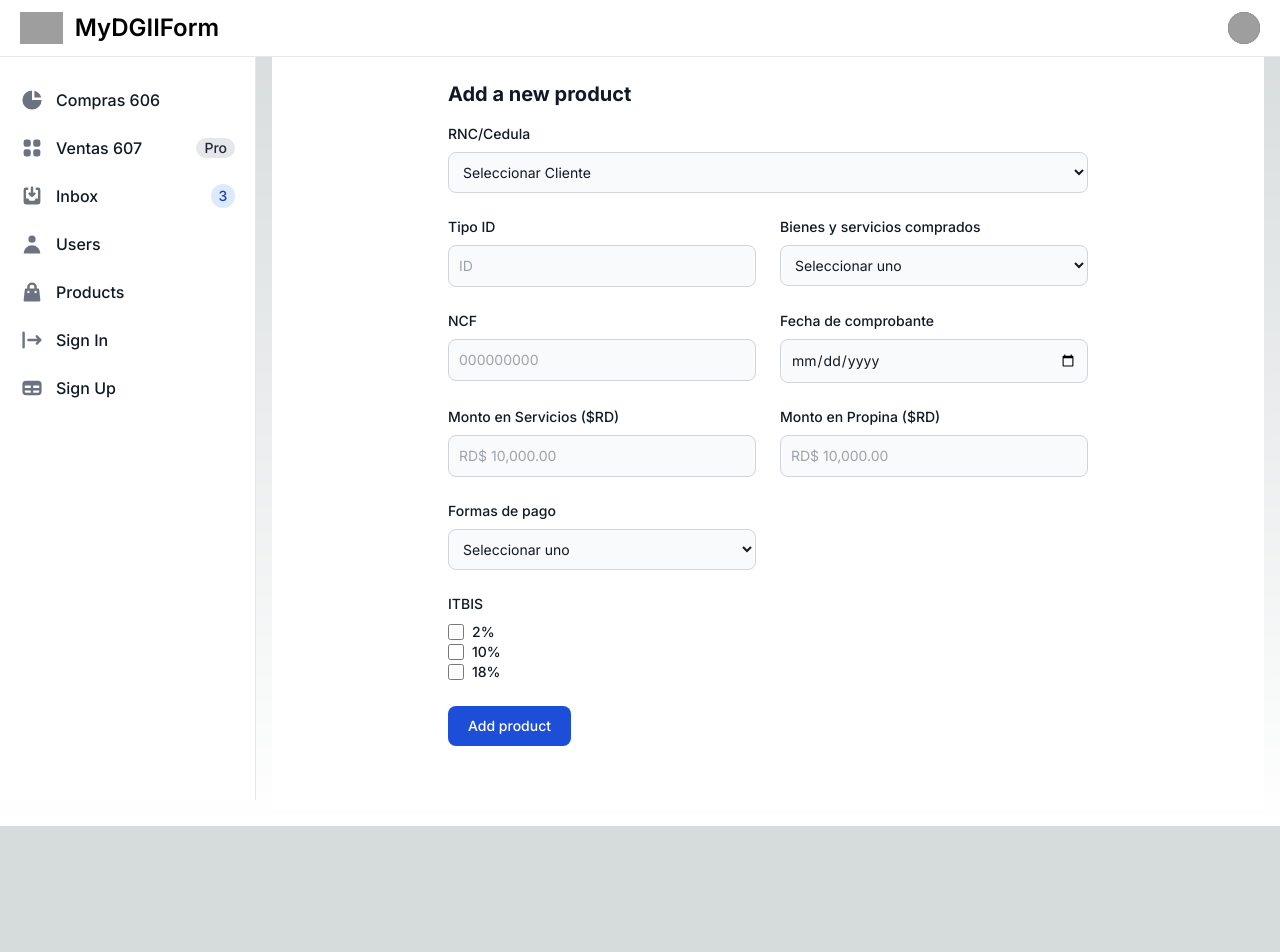
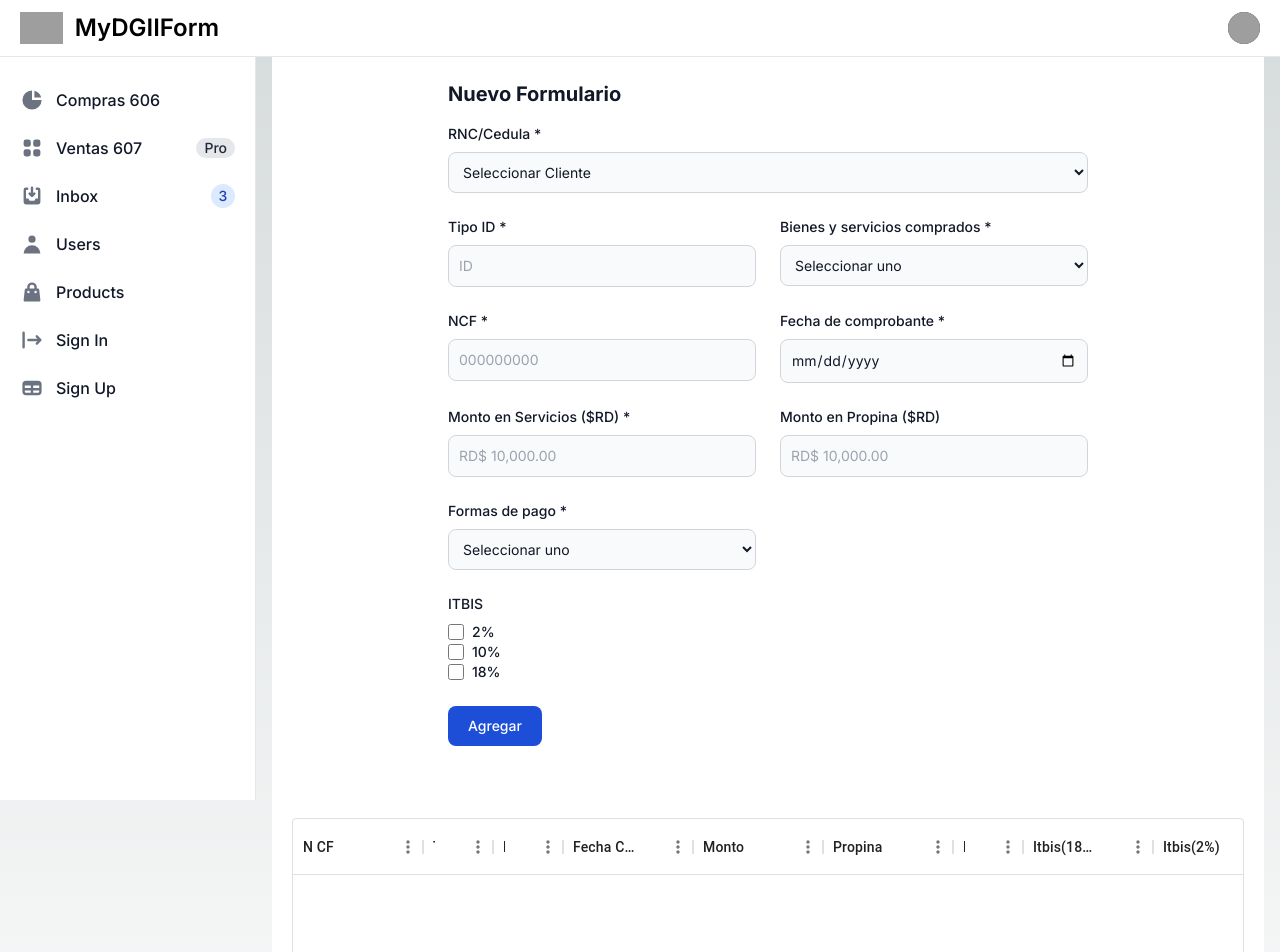
Before and after one commit to Gnova09/MydgiiForm, a Next.js app: page /pages/home/606/new in a window 1280 px wide. Shown: the top 952 px of the page. Before the commit the page ends 826 px from the top, so only its background shows below. Built offline with nearby package versions, Linux system fonts and the light colour scheme; grey boxes are pictures that could not be loaded.

Commit message:
some changes

```diff
--- a/app/db/firebase.js
+++ b/app/db/firebase.js
@@ -1,12 +1,8 @@
 // Import the functions you need from the SDKs you need
 import { initializeApp } from "firebase/app";
-import { getAnalytics } from "firebase/analytics";
-import { getDatabase } from "firebase/database"
-// TODO: Add SDKs for Firebase products that you want to use
-// https://firebase.google.com/docs/web/setup#available-libraries
+import { getFirestore } from "firebase/firestore";
 
 // Your web app's Firebase configuration
-// For Firebase JS SDK v7.20.0 and later, measurementId is optional
 const firebaseConfig = {
     apiKey: "AIzaSyC1lKtFXFXy83bdmINQ1WwKXH9KT-sdBbM",
     databaseURL: "https://mydgiiapp-default-rtdb.firebaseio.com/",
@@ -20,8 +16,7 @@ const firebaseConfig = {
 
 // Initialize Firebase
 const app = initializeApp(firebaseConfig);
-//const analytics = getAnalytics(app);
-const db = getDatabase(app)
+const db = getFirestore(app);
 
 export {
     db,
--- /dev/null
+++ b/app/pages/home/606/components/ptable.js
@@ -0,0 +1,31 @@
+"use client"
+import React from 'react'
+import DataTable from './table'
+
+const column = [
+
+    { field: 'id', headerName: '#', width: 170 },
+    { field: 'cliente', headerName: 'Cliente', width: 170 },
+    { field: 'dateCreated', headerName: 'Fecha creacion', width: 130 },
+    { field: 'totalRow', headerName: 'Cantidad de registros', type: 'number', width: 170 },
+    {
+        field: 'actions',
+        headerName: 'Actions',
+        width: 150,
+        renderCell: (params) => (
+            <button variant="contained" color="primary" onClick={() => console.log("clic")}>
+                Download
+            </button>
+        ),
+    },
+
+]
+
+export default  function Ptable({row}) {
+
+    return(
+        <div className='w-full px-5'>
+                <DataTable column={column} row={row} />
+        </div>
+    )
+}
--- a/app/pages/home/606/components/table.js
+++ b/app/pages/home/606/components/table.js
@@ -4,7 +4,7 @@ import * as React from 'react';
 import { DataGrid } from '@mui/x-data-grid';
 import useAppContext from '@/app/context/context';
 
-const columns = [
+/* const columns = [
   { field: 'id', headerName: 'ID', width: 70 },
   { field: 'cliente', headerName: 'Cliente', width: 130 },
   { field: 'date', headerName: 'Fecha creacion', width: 130 },
@@ -15,16 +15,18 @@ const columns = [
     width: 190,
   },
 
-];
+]; */
 
 
-export default  function DataTable() {
-  const {form606Data} =  useAppContext()
+export default  function DataTable({column, row}) {
+
+
   return (
     <div style={{ height: 400, width: '100%' }}>
       <DataGrid
-        rows={form606Data}
-        columns={columns}
+        rows={row}
+        columns={column}
+
         initialState={{
           pagination: {
             paginationModel: { page: 0, pageSize: 5 },
--- a/app/pages/home/606/new/page.js
+++ b/app/pages/home/606/new/page.js
@@ -1,31 +1,81 @@
 "use client"
-import React, { useState } from 'react'
-import Btn from '../components/btn'
+import React, { useState, useEffect } from 'react'
+import DataTable from '../components/table'
+import useAppContext from '@/app/context/context'
+import { newForm606 } from '@/app/db/controllers/userdata'
+
+
+const column = [
+    { field: 'id', headerName: 'N   CF', width: 130 },
+    { field: 'ID', headerName: 'Tipo ID', width: 70 },
+    { field: 'bienes', headerName: 'Bienes', width: 70 },
+    { field: 'Date', headerName: 'Fecha Comprobante', width: 130 },
+    { field: 'Monto', headerName: 'Monto', width: 130 },
+    { field: 'propina', headerName: 'Propina', width: 130 },
+    { field: 'Fpago', headerName: 'Forma de pago', width: 70 },
+    { field: 'Itbis', headerName: 'Itbis(18%)', width: 130 },
+    { field: 'Itbis2', headerName: 'Itbis(2%)', width: 130 },
+    { field: 'Itbis10', headerName: 'Itbis(10%)', width: 130 },
+
+]
+
+const today = new Date();
+const year = today.getFullYear().toString();
+const month = (today.getMonth() + 1).toString().padStart(2, '0');
+
+const dateCreated = `${year}/${month}`;
 
 export default function pages() {
 
+    const { clientes } = useAppContext()
     const [cliente, setcliente] = useState("")
-    const [ID, setID] = useState("")
-    const [bienes, setbienes] = useState("")
-    const [NCF, setNCF] = useState("")
-    const [Date, setDate] = useState("")
-    const [Monto, setMonto] = useState("")
-    const [propina, setpropina] = useState("")
-    const [Fpago, setFpago] = useState("")
+    const [row, setrow] = useState([])
+    const [form606, setform606] = useState({
+        cliente,
+        dateCreated,
+        totalRow: row.length,
+        row
+    });
+    const [ID, setID] = useState()
+    const [bienes, setbienes] = useState()
+    const [NCF, setNCF] = useState()
+    const [Date, setDate] = useState()
+    const [Monto, setMonto] = useState()
+    const [propina, setpropina] = useState()
+    const [Fpago, setFpago] = useState()
     const [Itbis, setItbis] = useState(false)
     const [Itbis2, setItbis2] = useState(false)
     const [Itbis10, setItbis10] = useState(false)
 
+
+    useEffect(() => {
+        setform606({
+            ...form606,
+            cliente,
+            totalRow: row.length,
+            row
+        })
+    }, [row])
+
+    const handleReset = () => {
+        setID("");
+        setbienes("")
+        setNCF('');
+        setDate("")
+        setMonto("")
+        setpropina('');
+        setFpago('');
+        setItbis2(false);
+        setItbis10(false);
+        setItbis(false);
+    };
+
     const handleSubmit = (e) => {
         e.preventDefault()
-        console.log([
+        setrow([
+            ...row,
             {
-                idForm: 1,
-                cliente,
-                Datecreated,
-                row: [
-                    {
-
+                id: NCF,
                 ID,
                 bienes,
                 NCF,
@@ -33,65 +83,66 @@ export default function pages() {
                 Monto,
                 propina,
                 Fpago,
-                        Itbis,
-                        Itbis2,
-                        Itbis10
-                    },
-                    {
+                Itbis: Itbis ? Monto * 0.18 : 0,
+                Itbis2: Itbis2 ? Monto * 0.02 : 0,
+                Itbis10: Itbis10 ? Monto * 0.10 : 0
+            }
+        ])
+        handleReset()
+    }
 
-                        ID,
-                        bienes,
-                        NCF,
-                        Date,
-                        Monto,
-                        propina,
-                        Fpago,
-                        Itbis,
-                        Itbis2,
-                        Itbis10
-                    },
-                ]
-            }
-        ]
-        )
+    const handleFinish = async (e) => {
+
+       await  newForm606(form606);
+
+        window.location.href = '/pages/home/606';
     }
 
     return (
         <section class="bg-white dark:bg-gray-900">
             <div class="py-8 px-4 mx-auto max-w-2xl lg:py-16">
-                <h2 class="mb-4 text-xl font-bold text-gray-900 dark:text-white">Add a new product</h2>
-                <form action="#" onSubmit={handleSubmit}>
+                <h2 class="mb-4 text-xl font-bold text-gray-900 dark:text-white">Nuevo Formulario</h2>
+                <form onSubmit={handleSubmit}>
                     <div class="grid gap-4 sm:grid-cols-2 sm:gap-6">
 
                         {/* RNC/Cedula */}
                         <div class="sm:col-span-2">
-                            <label for="name" class="block mb-2 text-sm font-medium text-gray-900 dark:text-white">RNC/Cedula</label>
-                            <select id="category" required
+                            <label for="name" class="block mb-2 text-sm font-medium text-gray-900 dark:text-white">RNC/Cedula *</label>
+                            <select id="category"
                                 onChange={(event) => setcliente(event.target.value)}
+                                disabled={cliente === "" ? false : true}
+                                required
                                 class="bg-gray-50 border border-gray-300 text-gray-900 text-sm rounded-lg focus:ring-primary-500 focus:border-primary-500 block w-full p-2.5 dark:bg-gray-700 dark:border-gray-600 dark:placeholder-gray-400 dark:text-white dark:focus:ring-primary-500 dark:focus:border-primary-500">
-                                <option selected="">Seleccionar Cliente</option>
-                                <option value="1">cliente 1</option>
-                                <option value="2">cliente 1</option>
-                                <option value="3">cliente 1</option>
-                                <option value="4">cliente 1</option>
+                                <option value="">Seleccionar Cliente</option>
+                                {
+                                    clientes.map(({ name, rnc }) => {
+
+                                        return <option value={rnc}>{`${name} - ${rnc}`}</option>
+                                    })
+                                }
+
                             </select>
                         </div>
 
                         {/* Tipo de ID */}
                         <div class="w-full">
-                            <label for="TID" class="block mb-2 text-sm font-medium text-gray-900 dark:text-white">Tipo ID</label>
+                            <label for="TID" class="block mb-2 text-sm font-medium text-gray-900 dark:text-white">Tipo ID *</label>
                             <input type="number"
                                 onChange={(event) => setID(event.target.value)}
-                                name="TID" id="TID" class="bg-gray-50 border border-gray-300 text-gray-900 text-sm rounded-lg focus:ring-primary-600 focus:border-primary-600 block w-full p-2.5 dark:bg-gray-700 dark:border-gray-600 dark:placeholder-gray-400 dark:text-white dark:focus:ring-primary-500 dark:focus:border-primary-500" placeholder="ID" required="" />
+                                value={ID}
+                                required
+                                name="TID" id="TID" class="bg-gray-50 border border-gray-300 text-gray-900 text-sm rounded-lg focus:ring-primary-600 focus:border-primary-600 block w-full p-2.5 dark:bg-gray-700 dark:border-gray-600 dark:placeholder-gray-400 dark:text-white dark:focus:ring-primary-500 dark:focus:border-primary-500" placeholder="ID" />
                         </div>
 
                         {/*Bienes y servicios */}
                         <div>
-                            <label for="category" class="block mb-2 text-sm font-medium text-gray-900 dark:text-white">Bienes y servicios comprados</label>
+                            <label for="category" class="block mb-2 text-sm font-medium text-gray-900 dark:text-white">Bienes y servicios comprados *</label>
                             <select
+                                required
                                 onChange={(event) => setbienes(event.target.value)}
+                                value={bienes}
                                 id="category" class="bg-gray-50 border border-gray-300 text-gray-900 text-sm rounded-lg focus:ring-primary-500 focus:border-primary-500 block w-full p-2.5 dark:bg-gray-700 dark:border-gray-600 dark:placeholder-gray-400 dark:text-white dark:focus:ring-primary-500 dark:focus:border-primary-500">
-                                <option selected="">Seleccionar uno </option>
+                                <option value="">Seleccionar uno </option>
                                 <option value="01">01-Gastos de personal</option>
                                 <option value="02">02-Gastos por trabajos, suministros y servicios</option>
                                 <option value="03">03-Arrendamientos</option>
@@ -108,42 +159,52 @@ export default function pages() {
 
                         {/*NCF */}
                         <div class="w-full">
-                            <label for="NCF" class="block mb-2 text-sm font-medium text-gray-900 dark:text-white">NCF</label>
+                            <label for="NCF" class="block mb-2 text-sm font-medium text-gray-900 dark:text-white">NCF *</label>
                             <input type="text"
+                                required
+                                value={NCF}
                                 onChange={(event) => setNCF(event.target.value)}
-                                name="NCF" id="NCF" class="bg-gray-50 border border-gray-300 text-gray-900 text-sm rounded-lg focus:ring-primary-600 focus:border-primary-600 block w-full p-2.5 dark:bg-gray-700 dark:border-gray-600 dark:placeholder-gray-400 dark:text-white dark:focus:ring-primary-500 dark:focus:border-primary-500" placeholder="000000000" required="" />
+                                name="NCF" id="NCF" class="bg-gray-50 border border-gray-300 text-gray-900 text-sm rounded-lg focus:ring-primary-600 focus:border-primary-600 block w-full p-2.5 dark:bg-gray-700 dark:border-gray-600 dark:placeholder-gray-400 dark:text-white dark:focus:ring-primary-500 dark:focus:border-primary-500" placeholder="000000000" />
                         </div>
 
                         {/*Fechas */}
                         <div class="w-full">
-                            <label for="Fcomprobante" class="block mb-2 text-sm font-medium text-gray-900 dark:text-white">Fecha de comprobante</label>
+                            <label for="Fcomprobante" class="block mb-2 text-sm font-medium text-gray-900 dark:text-white">Fecha de comprobante *</label>
                             <input type="date"
+                                required
+                                value={Date}
                                 onChange={(event) => setDate(event.target.value)}
-                                name="Fcomprobante" id="Fcomprobante" class="bg-gray-50 border border-gray-300 text-gray-900 text-sm rounded-lg focus:ring-primary-600 focus:border-primary-600 block w-full p-2.5 dark:bg-gray-700 dark:border-gray-600 dark:placeholder-gray-400 dark:text-white dark:focus:ring-primary-500 dark:focus:border-primary-500" placeholder="000000000" required="" />
+                                name="Fcomprobante" id="Fcomprobante" class="bg-gray-50 border border-gray-300 text-gray-900 text-sm rounded-lg focus:ring-primary-600 focus:border-primary-600 block w-full p-2.5 dark:bg-gray-700 dark:border-gray-600 dark:placeholder-gray-400 dark:text-white dark:focus:ring-primary-500 dark:focus:border-primary-500" placeholder="000000000" />
                         </div>
 
 
                         {/*Montos */}
                         <div>
-                            <label for="Mservicios" class="block mb-2 text-sm font-medium text-gray-900 dark:text-white">Monto en Servicios ($RD)</label>
+                            <label for="Mservicios" class="block mb-2 text-sm font-medium text-gray-900 dark:text-white">Monto en Servicios ($RD) *</label>
                             <input
+                                required
+                                value={Monto}
                                 onChange={(event) => setMonto(event.target.value)}
-                                type="number" name="Mservicios" id="Mservicios" class="bg-gray-50 border border-gray-300 text-gray-900 text-sm rounded-lg focus:ring-primary-600 focus:border-primary-600 block w-full p-2.5 dark:bg-gray-700 dark:border-gray-600 dark:placeholder-gray-400 dark:text-white dark:focus:ring-primary-500 dark:focus:border-primary-500" placeholder="RD$ 10,000.00" required="" />
+                                type="number" name="Mservicios" id="Mservicios" class="bg-gray-50 border border-gray-300 text-gray-900 text-sm rounded-lg focus:ring-primary-600 focus:border-primary-600 block w-full p-2.5 dark:bg-gray-700 dark:border-gray-600 dark:placeholder-gray-400 dark:text-white dark:focus:ring-primary-500 dark:focus:border-primary-500" placeholder="RD$ 10,000.00" />
                         </div>
                         <div>
                             <label for="Propina" class="block mb-2 text-sm font-medium text-gray-900 dark:text-white">Monto en Propina ($RD)</label>
                             <input
+
+                                value={propina}
                                 onChange={(event) => setpropina(event.target.value)}
-                                type="number" name="Propina" id="Propina" class="bg-gray-50 border border-gray-300 text-gray-900 text-sm rounded-lg focus:ring-primary-600 focus:border-primary-600 block w-full p-2.5 dark:bg-gray-700 dark:border-gray-600 dark:placeholder-gray-400 dark:text-white dark:focus:ring-primary-500 dark:focus:border-primary-500" placeholder="RD$ 10,000.00" required="" />
+                                type="number" name="Propina" id="Propina" class="bg-gray-50 border border-gray-300 text-gray-900 text-sm rounded-lg focus:ring-primary-600 focus:border-primary-600 block w-full p-2.5 dark:bg-gray-700 dark:border-gray-600 dark:placeholder-gray-400 dark:text-white dark:focus:ring-primary-500 dark:focus:border-primary-500" placeholder="RD$ 10,000.00" />
                         </div>
 
                         {/*Forma de pago */}
                         <div>
-                            <label for="category" class="block mb-2 text-sm font-medium text-gray-900 dark:text-white">Formas de pago</label>
+                            <label for="category" class="block mb-2 text-sm font-medium text-gray-900 dark:text-white">Formas de pago *</label>
                             <select
+                                required
+                                value={Fpago}
                                 onChange={(event) => setFpago(event.target.value)}
                                 id="category" class="bg-gray-50 border border-gray-300 text-gray-900 text-sm rounded-lg focus:ring-primary-500 focus:border-primary-500 block w-full p-2.5 dark:bg-gray-700 dark:border-gray-600 dark:placeholder-gray-400 dark:text-white dark:focus:ring-primary-500 dark:focus:border-primary-500">
-                                <option selected="">Seleccionar uno </option>
+                                <option value="">Seleccionar uno </option>
                                 <option value="01">01-Efectivo</option>
                                 <option value="02">02-Cheques/Transferencias</option>
                                 <option value="03">03-Tarjeta de Credito/Debito</option>
@@ -159,18 +220,23 @@ export default function pages() {
                             <label for="Mservicios" class="block mb-2 text-sm font-medium text-gray-900 dark:text-white">ITBIS</label>
                             <div class="flex items-center ">
                                 <input
+
                                     onChange={(event) => setItbis2(event.target.value)}
+                                    checked={Itbis2 ? true : false}
                                     id="default-checkbox" type="checkbox" value={true} class="w-4 h-4 text-blue-600 bg-gray-100 border-gray-300 rounded focus:ring-blue-500 dark:focus:ring-blue-600 dark:ring-offset-gray-800 focus:ring-2 dark:bg-gray-700 dark:border-gray-600" />
                                 <label for="default-checkbox" class="ml-2 text-sm font-medium text-gray-900 dark:text-gray-300">2%</label>
                             </div>
                             <div class="flex items-center">
                                 <input
+                                    checked={Itbis10 ? true : false}
                                     onChange={(event) => setItbis10(event.target.value)}
                                     id="checked-checkbox" type="checkbox" value={true} class="w-4 h-4 text-blue-600 bg-gray-100 border-gray-300 rounded focus:ring-blue-500 dark:focus:ring-blue-600 dark:ring-offset-gray-800 focus:ring-2 dark:bg-gray-700 dark:border-gray-600" />
                                 <label for="checked-checkbox" class="ml-2 text-sm font-medium text-gray-900 dark:text-gray-300">10%</label>
                             </div>
                             <div class="flex items-center">
                                 <input
+
+                                    checked={Itbis ? true : false}
                                     onChange={(event) => setItbis(event.target.value)}
                                     id="checked-checkbox" type="checkbox" value={true} class="w-4 h-4 text-blue-600 bg-gray-100 border-gray-300 rounded focus:ring-blue-500 dark:focus:ring-blue-600 dark:ring-offset-gray-800 focus:ring-2 dark:bg-gray-700 dark:border-gray-600" />
                                 <label for="checked-checkbox" class="ml-2 text-sm font-medium text-gray-900 dark:text-gray-300">18%</label>
@@ -178,9 +244,19 @@ export default function pages() {
                         </div>
                     </div>
                     <button type="submit" class="inline-flex items-center px-5 py-2.5 mt-4 sm:mt-6 text-sm font-medium text-center text-white bg-primary-700 rounded-lg focus:ring-4 focus:ring-primary-200 dark:focus:ring-primary-900 hover:bg-primary-800">
-                        Add product
+                        Agregar
                     </button>
                 </form>
+            </div>
+            <div className='w-full px-5 mt-2'>
+
+                <DataTable column={column} row={row} />
+
+                <button
+                    onClick={handleFinish}
+                    class="inline-flex items-center px-5 py-2.5 mt-4 sm:mt-6 text-sm font-medium text-center text-white bg-primary-700 rounded-lg focus:ring-4 focus:ring-primary-200 dark:focus:ring-primary-900 hover:bg-primary-800">
+                    Finalizar
+                </button>
             </div>
         </section>
     )
--- a/app/pages/home/606/page.js
+++ b/app/pages/home/606/page.js
@@ -1,24 +1,45 @@
-"use client"
+
 import React from 'react'
-import DataTable from './components/table'
+import { getForm606 } from '@/app/db/controllers/userdata'
+import Ptable from './components/ptable'
 
-import { newForm606, newUser } from '@/app/db/controllers/userdata'
+const column = [
 
-export default function pages() {
-    const handleuser =()=>{
-       newForm606()
-    }
+    { field: 'cliente', headerName: 'Cliente', width: 170 },
+    { field: 'dateCreated', headerName: 'Fecha creacion', width: 130 },
+    { field: 'totalRow', headerName: 'Cantidad de registros', type: 'number', width: 170 },
+    {
+        field: 'actions',
+        headerName: 'Actions',
+        width: 150,
+        renderCell: (params) => (
+            <Button variant="contained" color="primary" onClick={() => console.log("clic")}>
+                Download
+            </Button>
+        ),
+    },
+
+]
+
+export default async function pages() {
+
+    let row = await getForm606()
+        .then((data) => {
+            return data
+        })
+
+    //console.log(row)
     return (
         <section class="flex bg-white min-h-screen flex-col items-center justify-center">
             <h1 className=' font-extrabold text-3xl m-10'>FORMULARIOS 606</h1>
 
-            <div className='w-full px-5'>
-                <DataTable />
-            </div>
 
-            <button onClick={handleuser} class="inline-flex items-center px-5 py-2.5 mt-4 sm:mt-6 text-sm font-medium text-center text-white bg-primary-700 rounded-lg focus:ring-4 focus:ring-primary-200 dark:focus:ring-primary-900 hover:bg-primary-800">
+            <Ptable row={row} />
+
+
+            <a href="/pages/home/606/new" class="inline-flex items-center px-5 py-2.5 mt-4 sm:mt-6 text-sm font-medium text-center text-white bg-primary-700 rounded-lg focus:ring-4 focus:ring-primary-200 dark:focus:ring-primary-900 hover:bg-primary-800">
                 Agregar Formulario
-            </button>
+            </a>
 
         </section>
     )
```
Also changed, not shown: app/context/context.js (+21 -12 lines), app/db/controllers/userdata.js (+47 -42 lines), app/pages/api/createFile.js (added, +22 -0 lines). Lines whose indentation alone changed are shown as unchanged.
